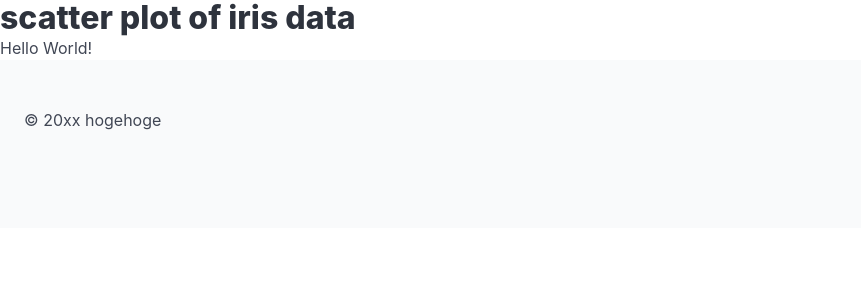
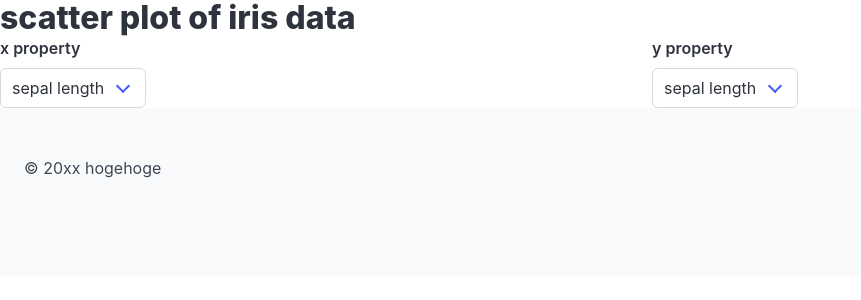
Before and after one commit to ShigaJun/iris-scatter-plot, a React (Vite) app: page / in a window 1280 px wide. Shown: the top 300 px of the page, without its empty margins (0-861 px from the left). Built offline with nearby package versions, Linux system fonts and the light colour scheme; no server answers.

Commit message:
ドロップダウンリストの作成

```diff
--- /dev/null
+++ b/src/components/Dropdown.jsx
@@ -0,0 +1,37 @@
+export default function Dropdown({ setXAxis, setYAxis }) {
+    return (
+        <div className="columns">
+            <div className="column">
+                <div className="field">
+                    <label className="label">x property</label>
+                    <div className="control">
+                        <div className="select">
+                            <select defaultValue="sepalLength" onChange={(e) => setXAxis(e.target.value)}>
+                                <option>sepal length</option>
+                                <option>sepal width</option>
+                                <option>petal length</option>
+                                <option>petal width</option>
+                            </select>
+                        </div>
+                    </div>
+                </div>
+            </div>
+
+            <div className="column">
+                <div className="field">
+                    <label className="label">y property</label>
+                    <div className="control">
+                        <div className="select">
+                            <select defaultValue="sepalLength" onChange={(e) => setYAxis(e.target.value)}>
+                                <option>sepal length</option>
+                                <option>sepal width</option>
+                                <option>petal length</option>
+                                <option>petal width</option>
+                            </select>
+                        </div>
+                    </div>
+                </div>
+            </div>
+        </div>
+    );
+}
--- a/src/components/Main.jsx
+++ b/src/components/Main.jsx
@@ -1,7 +1,23 @@
+import { useEffect, useState } from "react";
+import { fetchIris } from "../api";
+import Dropdown from "./Dropdown";
+// import ScatterPlot from "./ScatterPlot";
+
 export default function Main() {
+    const [irisData, setIrisData] = useState(null);
+    const [xAxis, setXAxis] = useState("sepal length");
+    const [yAxis, setYAxis] = useState("sepal width");
+
+    useEffect(() => {
+        fetchIris().then((irisData) => {
+            setIrisData(irisData);
+        });
+    }, []);
+
     return (
-        <main>
-            <p>Hello World!</p>
-        </main>
+        <div>
+            <Dropdown setXAxis={setXAxis} setYAxis={setYAxis}/>
+            {/* <ScatterPlot /> */}
+        </div>
     );
 }
```
